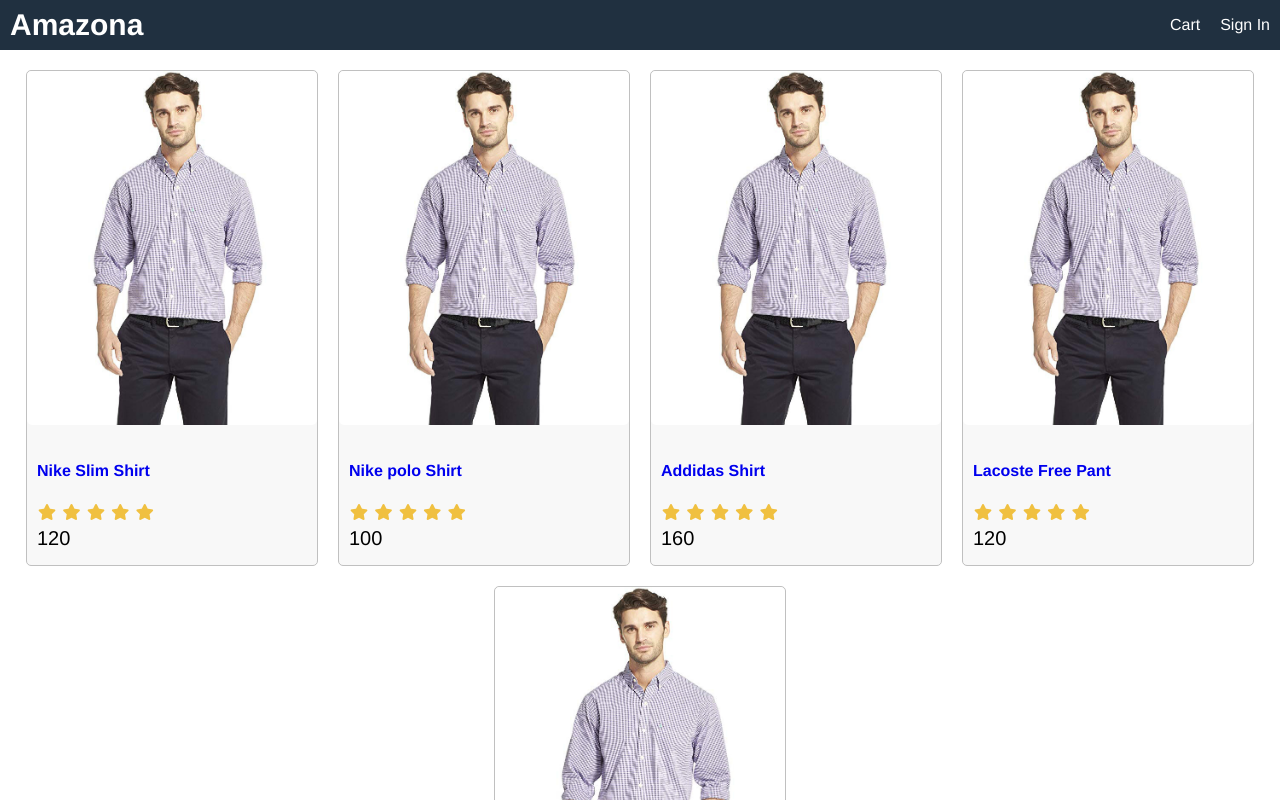
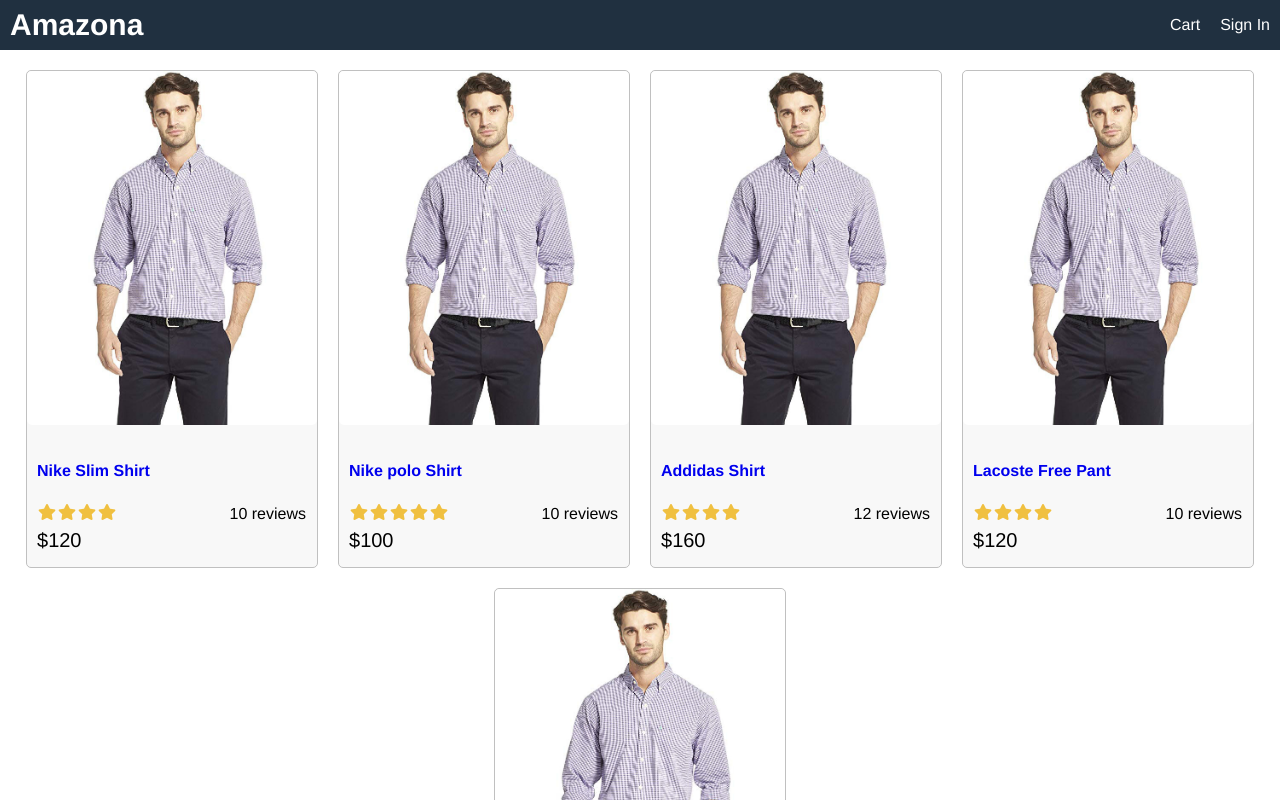
Before and after one commit to ProjectsSpace/MERN-Ecommerce, a React (Create React App) app in the folder frontend/: page / in a window 1280 px wide. Shown: the top 800 px of the page. Built offline with nearby package versions, Linux system fonts and the light colour scheme.

Commit message:
added components

```diff
--- a/frontend/src/App.js
+++ b/frontend/src/App.js
@@ -1,11 +1,20 @@
-import './App.css';
-import {data} from './data/data.js'
+// Styles
+import "./App.css";
+
+// Others
+import { data } from "./data/data.js";
+
+// Components
+import Product from "./components/Product";
+
 function App() {
   return (
     <div className="grid-container">
       <header className="row">
         <div>
-          <a className="brand" href="/">Amazona</a>
+          <a className="brand" href="/">
+            Amazona
+          </a>
         </div>
         <div>
           <a href="/cart">Cart</a>
@@ -15,29 +24,9 @@ function App() {
       <main>
         <div>
           <div className="row center">
-
-            {
-              data.products.map(product =>
-                <div key={product._id} className="card">
-                  <a href={`/product/${product._id}`}>
-                    <img className="medium" src={product.image} alt={product.name} />
-                  </a>
-                  <div className="card-body">
-                    <a href={`/product/${product._id}`}>
-                      <h2>{product.name}</h2>
-                    </a>
-                    <div className="rating">
-                      <span> <i className="fa fa-star"></i></span>
-                      <span> <i className="fa fa-star"></i> </span>
-                      <span> <i className="fa fa-star"></i> </span>
-                      <span> <i className="fa fa-star"></i> </span>
-                      <span> <i className="fa fa-star"></i> </span>
-                    </div>
-                    <div className="price">{product.price} </div>
-                  </div>
-                </div>
-              )
-            }
+            {data.products.map((product) => (
+              <Product key={product._id} product={product} />
+            ))}
           </div>
         </div>
       </main>
--- /dev/null
+++ b/frontend/src/components/Product.js
@@ -0,0 +1,21 @@
+import React from "react";
+import Rating from "./Rating";
+
+function Product({ product }) {
+  return (
+    <div key={product._id} className="card">
+      <a href={`/product/${product._id}`}>
+        <img className="medium" src={product.image} alt={product.name} />
+      </a>
+      <div className="card-body">
+        <a href={`/product/${product._id}`}>
+          <h2>{product.name}</h2>
+        </a>
+        {<Rating rating={product.rating} numReviews={product.numReviews} />}
+        <div className="price">${product.price} </div>
+      </div>
+    </div>
+  );
+}
+
+export default Product;
--- /dev/null
+++ b/frontend/src/components/Rating.css
@@ -0,0 +1,13 @@
+/* Rating */
+.rating {
+  display: flex;
+  justify-content: space-between;
+}
+.rating span {
+  color: #f0c040;
+  margin: 0.1rem;
+}
+
+.rating .reviews {
+  color: black;
+}
--- /dev/null
+++ b/frontend/src/components/Rating.js
@@ -0,0 +1,72 @@
+import React from "react";
+import "./Rating.css";
+
+function Rating(props) {
+  const { rating, numReviews } = props;
+
+  return (
+    <div className="rating">
+      <div>
+        <span>
+          <i
+            className={
+              rating >= 1
+                ? "fa fa-star"
+                : rating >= 0.5
+                ? "fa fa-start-half-o"
+                : "fa fa-start-o"
+            }
+          ></i>
+        </span>
+        <span>
+          <i
+            className={
+              rating >= 2
+                ? "fa fa-star"
+                : rating >= 1.5
+                ? "fa fa-start-half-o"
+                : "fa fa-start-o"
+            }
+          ></i>
+        </span>
+        <span>
+          <i
+            className={
+              rating >= 3
+                ? "fa fa-star"
+                : rating >= 2.5
+                ? "fa fa-start-half-o"
+                : "fa fa-start-o"
+            }
+          ></i>
+        </span>
+        <span>
+          <i
+            className={
+              rating >= 4
+                ? "fa fa-star"
+                : rating >= 3.5
+                ? "fa fa-start-half-o"
+                : "fa fa-start-o"
+            }
+          ></i>
+        </span>
+        <span>
+          <i
+            className={
+              rating >= 5
+                ? "fa fa-star"
+                : rating >= 4.5
+                ? "fa fa-start-half-o"
+                : "fa fa-start-o"
+            }
+          ></i>
+        </span>
+      </div>
+
+      <span className="reviews">{numReviews} reviews </span>
+    </div>
+  );
+}
+
+export default Rating;
--- a/frontend/src/data/data.js
+++ b/frontend/src/data/data.js
@@ -2,58 +2,58 @@ export const data = {
   products: [
     {
       _id: 1,
-            name: 'Nike Slim Shirt',
-            category: 'Shirts',
-            image: '/images/p1.jpg',
+      name: "Nike Slim Shirt",
+      category: "Shirts",
+      image: "/images/p1.jpg",
       price: 120,
-            brand: 'Nike',
+      brand: "Nike",
       rating: 4.5,
       numReviews: 10,
-            description: 'High quality product from Nike'
+      description: "High quality product from Nike",
     },
     {
       _id: 2,
-            name: 'Nike polo Shirt',
-            category: 'T-Shirts',
-            image: '/images/p1.jpg',
+      name: "Nike polo Shirt",
+      category: "T-Shirts",
+      image: "/images/p1.jpg",
       price: 100,
-            brand: 'Nike',
-            rating: 4.5,
+      brand: "Nike",
+      rating: 5,
       numReviews: 10,
-            description: 'High quality product from Nike'
+      description: "High quality product from Nike",
     },
     {
       _id: 3,
-            name: 'Addidas Shirt',
-            category: 'Shirts',
-            image: '/images/p1.jpg',
+      name: "Addidas Shirt",
+      category: "Shirts",
+      image: "/images/p1.jpg",
       price: 160,
-            brand: 'Addidas',
+      brand: "Addidas",
       rating: 4.5,
       numReviews: 12,
-            description: 'High quality product from Addidas'
+      description: "High quality product from Addidas",
     },
     {
       _id: 4,
-            name: 'Lacoste Free Pant',
-            category: 'Pants',
-            image: '/images/p1.jpg',
+      name: "Lacoste Free Pant",
+      category: "Pants",
+      image: "/images/p1.jpg",
       price: 120,
-            brand: 'Lacoste',
+      brand: "Lacoste",
       rating: 4.5,
       numReviews: 10,
-            description: 'High quality product from Lacoste'
+      description: "High quality product from Lacoste",
     },
     {
       _id: 5,
-            name: 'Mars Web T-shirt',
-            category: 'Shirts',
-            image: '/images/p1.jpg',
+      name: "Mars Web T-shirt",
+      category: "Shirts",
+      image: "/images/p1.jpg",
       price: 600,
-            brand: 'Mars',
-            rating:5,
+      brand: "Mars",
+      rating: 5,
       numReviews: 120,
-            description: 'Next gen t-shirt from Mars web technology'
+      description: "Next gen t-shirt from Mars web technology",
     },
-    ]
-}
+  ],
+};
```
Also changed, not shown: 1 other file (tests, documents, lock files or other folders). Lines whose indentation alone changed are shown as unchanged.
